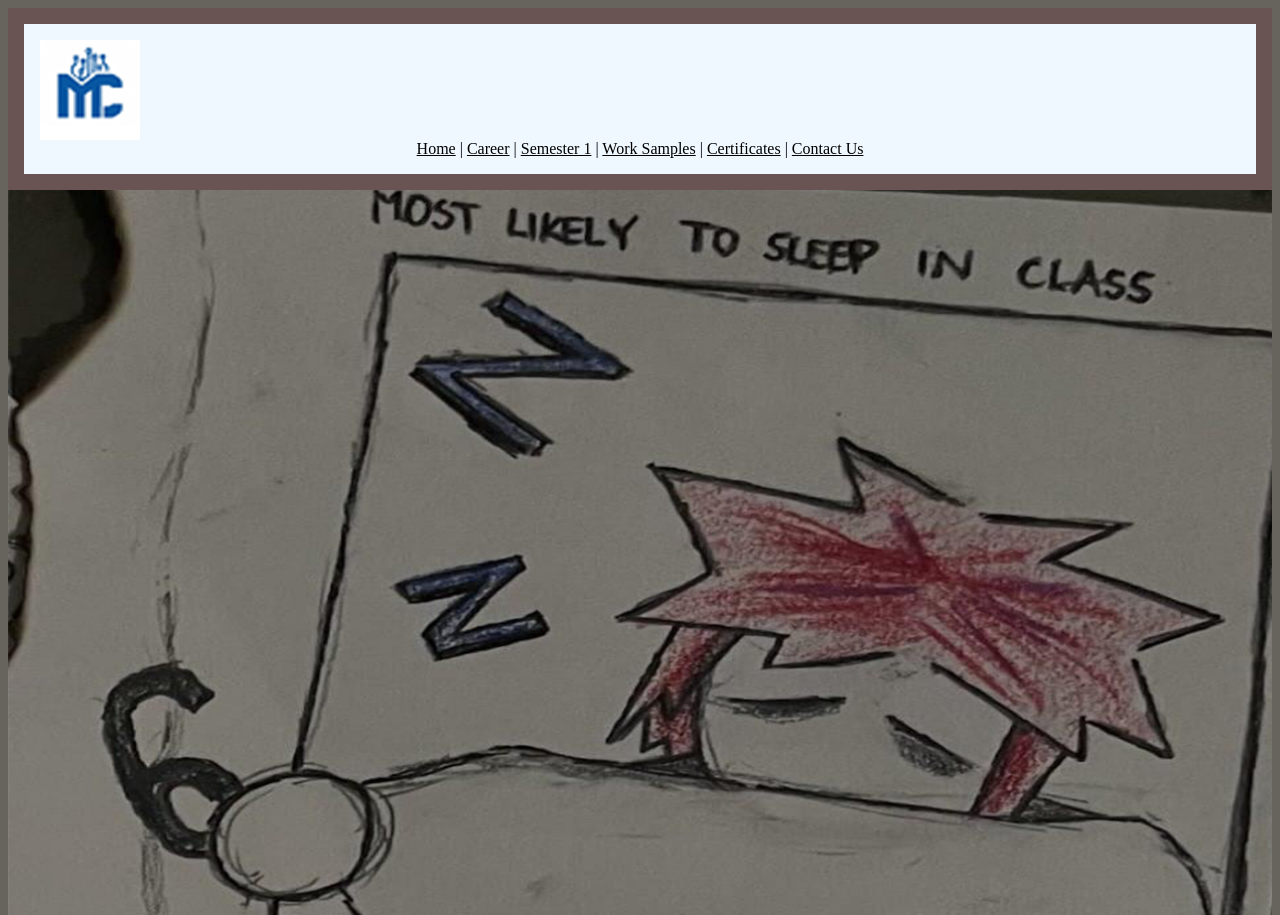
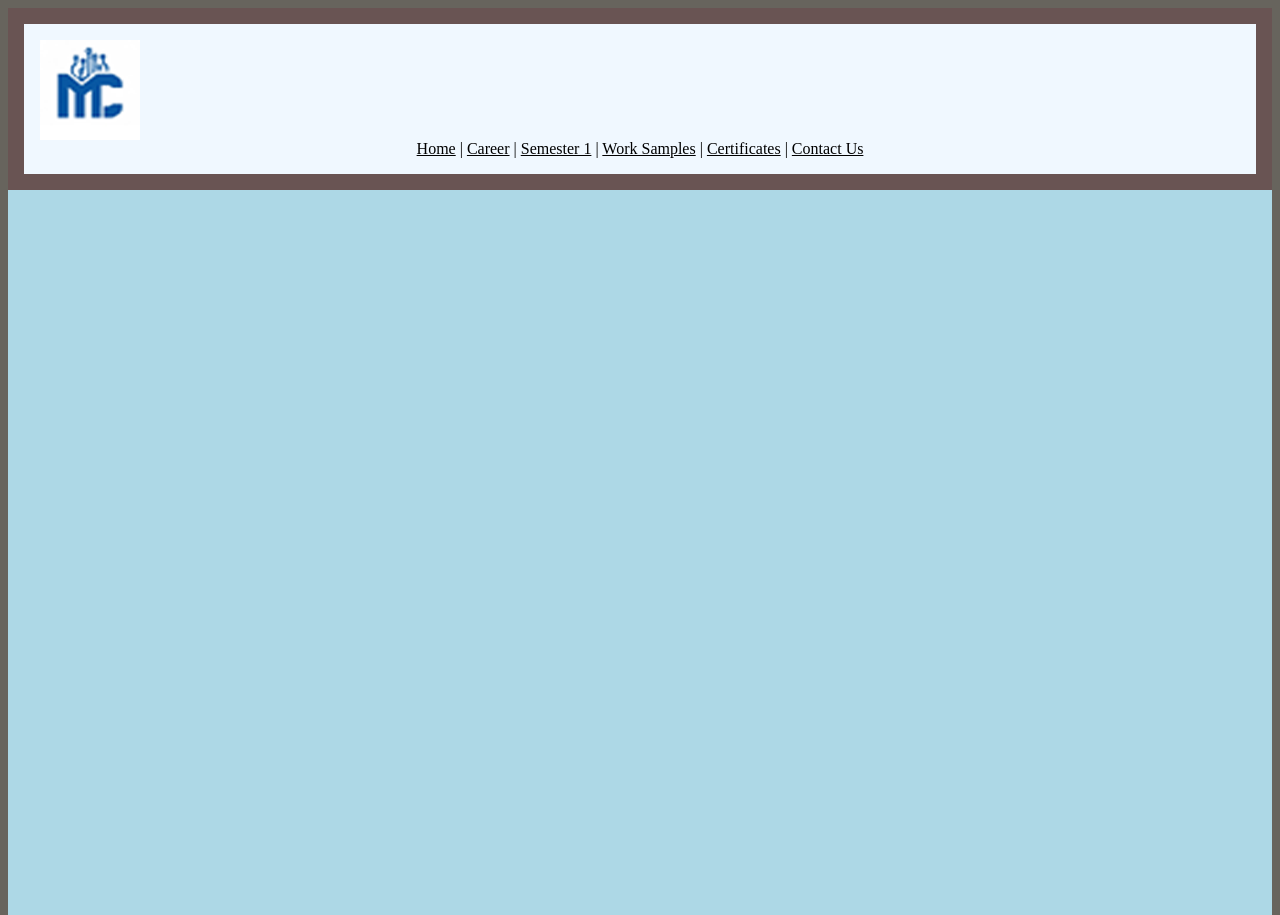
Before and after one commit to 07anthonyv/avirjin042025, a plain HTML site: page index.html in a window 1280 px wide. Shown: the top 915 px of the page. Drawn offline with Linux system fonts and the light colour scheme.

Commit message:
Update Link

```diff
--- a/styles.css
+++ b/styles.css
@@ -30,7 +30,7 @@ body {
   background-color: lightblue;
   min-height: 10rem;
   padding: 1rem;
-  background-image: url(Images/hero.png);
+  /* background-image: url(Images/hero.png); */
   background-size: cover;
   aspect-ratio: 16 / 9;
 }
```
